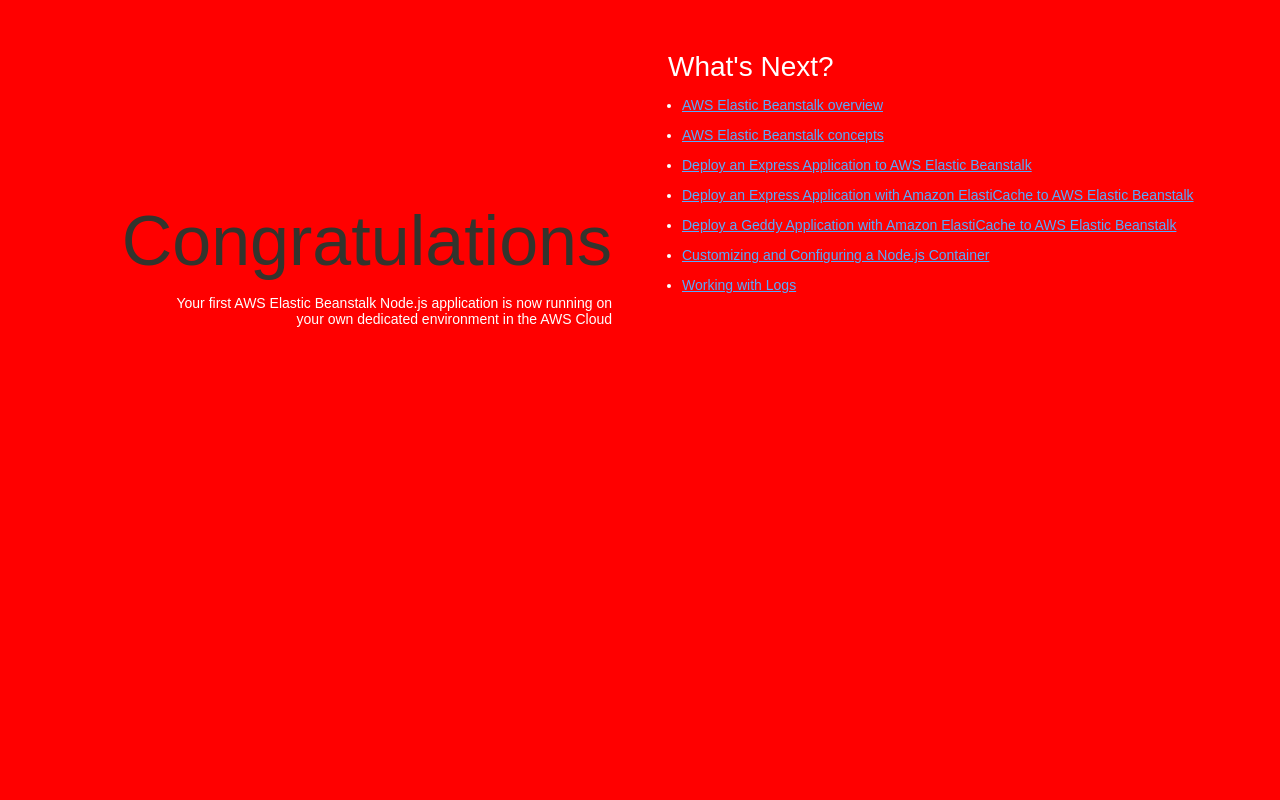
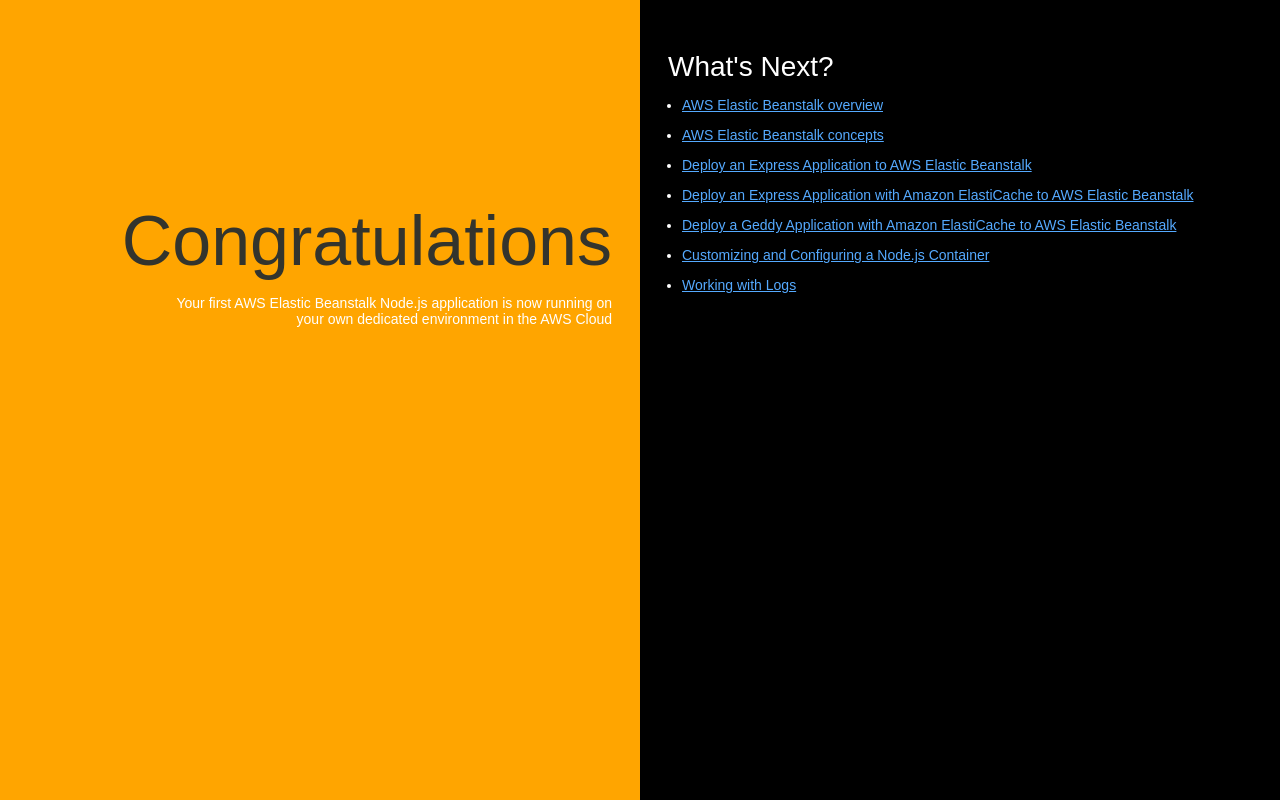
Before and after one commit to kalpeshvyas2000/aws-nojejs-sample, a website: page index.html in a window 1280 px wide. Drawn offline with Linux system fonts and the light colour scheme.

Commit message:
Update index.html

```diff
--- a/index.html
+++ b/index.html
@@ -35,7 +35,7 @@
 
         text-align: right;
         padding-top: 11em;
-        background-color: RED;
+        background-color: Orange;
 
       }
       .textColumn p {
@@ -49,7 +49,7 @@
         bottom: 0px;
         left: 50%;
 
-        background-color: RED;
+        background-color: BLACK;
       }
 
       h1 {
```
